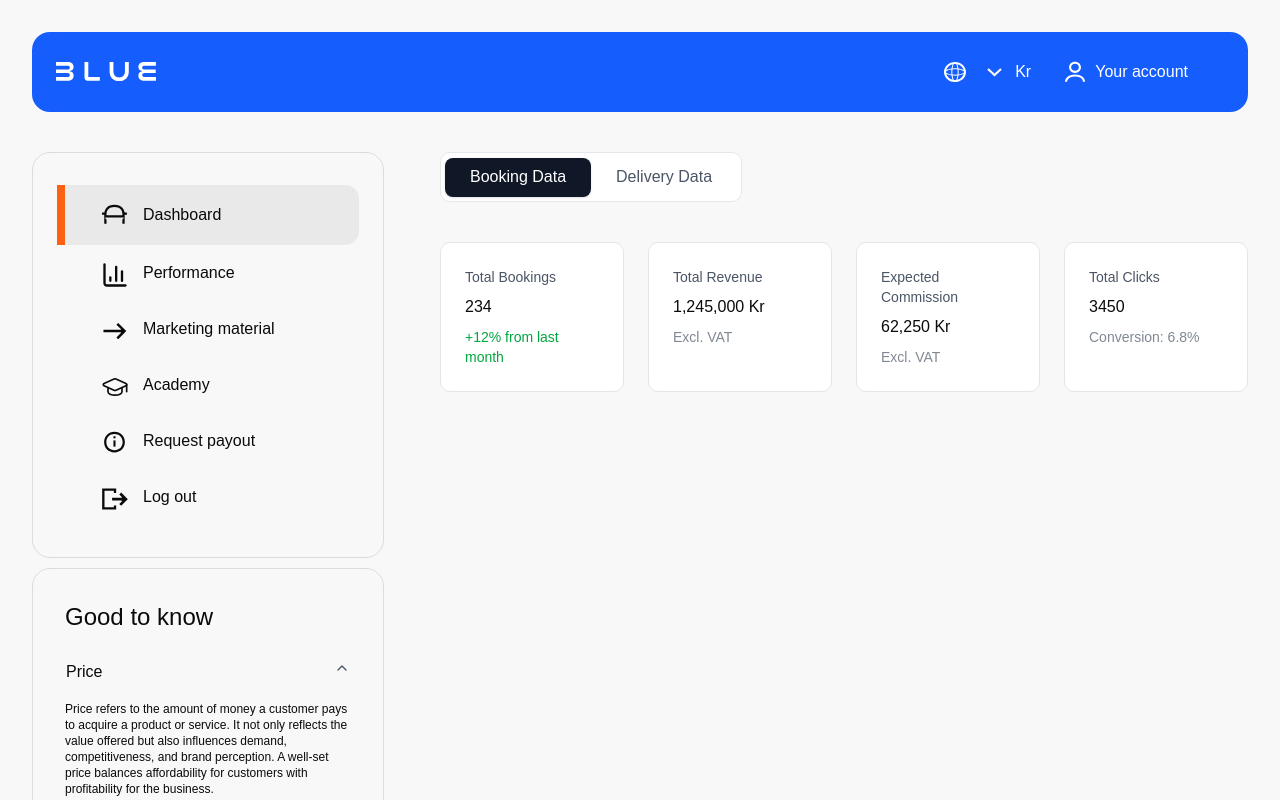
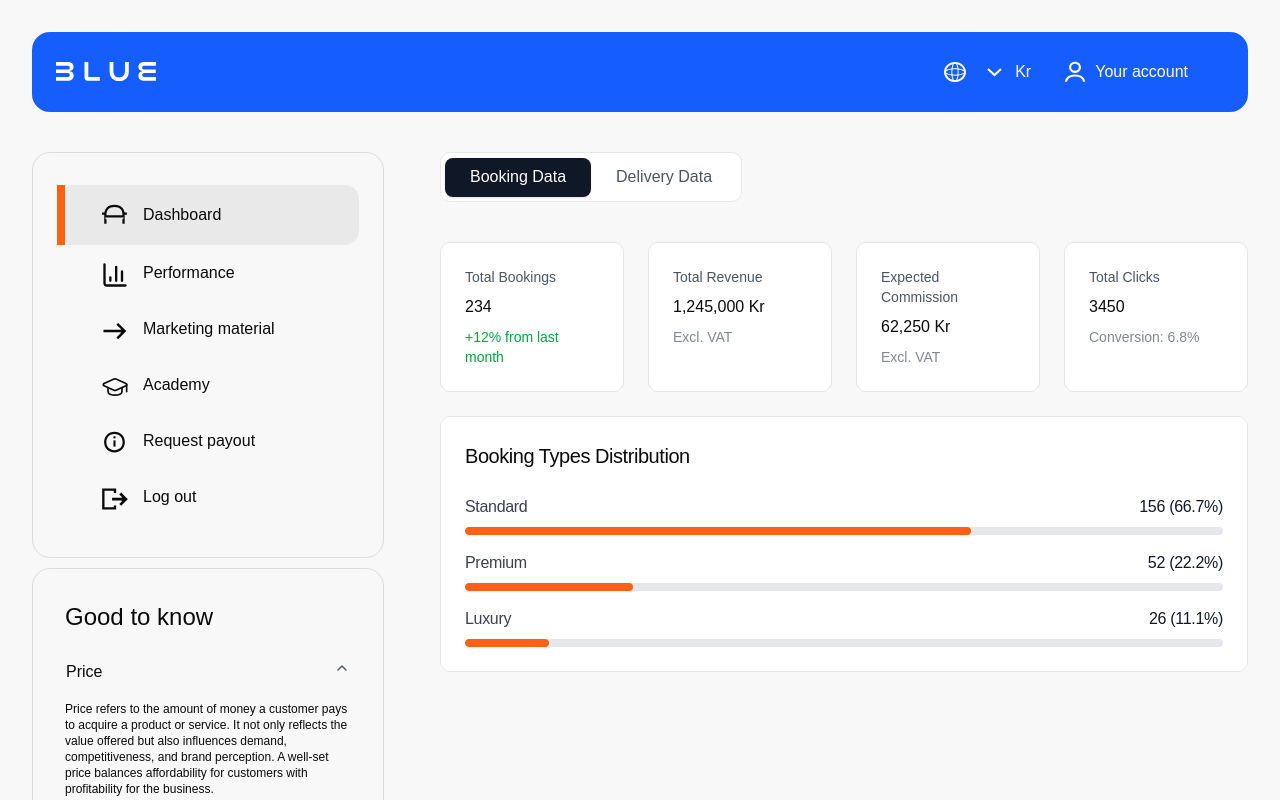
Before and after one commit to Hjortur17/blue-affiliate, a Next.js app: page / in a window 1280 px wide. Shown: the top 800 px of the page. Built offline with nearby package versions, Linux system fonts and the light colour scheme; a web font is replaced by a local one.

Commit message:
🚀 Added - Distribution by booking types

```diff
--- a/src/app/page.tsx
+++ b/src/app/page.tsx
@@ -1,5 +1,6 @@
 import { Tabs, TabsContent, TabsList, TabsTrigger } from "@/components/ui/tabs";
 import StatsGrid from "@/components/StatsGrid";
+import BookingTypesDistribution from "@/components/BookingTypesDistribution";
 
 export default function Home() {
   return (
@@ -22,7 +23,13 @@ export default function Home() {
 }
 
 const BookingData = () => {
-  return <StatsGrid />;
+  return (
+    <div className="space-y-6">
+      <StatsGrid />
+
+      <BookingTypesDistribution />
+    </div>
+  );
 };
 
 const DeliveryData = () => {
--- /dev/null
+++ b/src/components/BookingTypesDistribution.tsx
@@ -0,0 +1,28 @@
+const bookingTypes = [
+  { label: "Standard", count: 156, percentage: 66.7 },
+  { label: "Premium", count: 52, percentage: 22.2 },
+  { label: "Luxury", count: 26, percentage: 11.1 },
+];
+
+export default function BookingTypesDistribution() {
+  return (
+    <div className="bg-white border border-[#e5e7eb] rounded-[10px] px-6 pt-6 pb-6 flex flex-col gap-6">
+      <h2 className="text-[#0a0a0a] text-xl font-medium leading-7.5 tracking-[-0.45px]">Booking Types Distribution</h2>
+      <div className="flex flex-col gap-4">
+        {bookingTypes.map(({ label, count, percentage }) => (
+          <div key={label} className="flex flex-col gap-2">
+            <div className="flex items-center justify-between">
+              <span className="text-[#364153] text-base leading-6 tracking-[-0.31px]">{label}</span>
+              <span className="text-[#101828] text-base leading-6 tracking-[-0.31px]">
+                {count} ({percentage}%)
+              </span>
+            </div>
+            <div className="w-full h-2 bg-[#e5e7eb] rounded-full overflow-hidden">
+              <div className="h-2 bg-[#fd6112] rounded-full" style={{ width: `${percentage}%` }} />
+            </div>
+          </div>
+        ))}
+      </div>
+    </div>
+  );
+}
```
